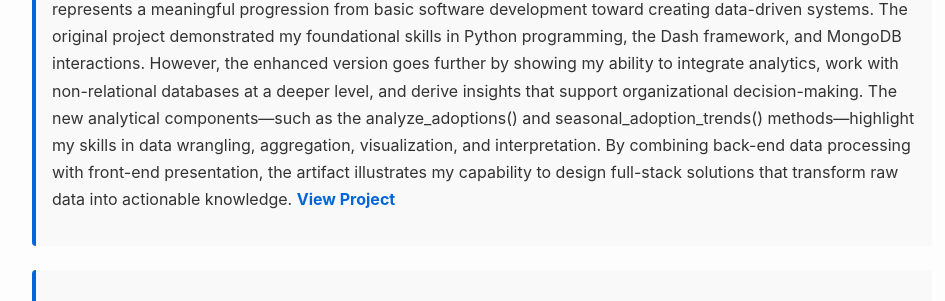
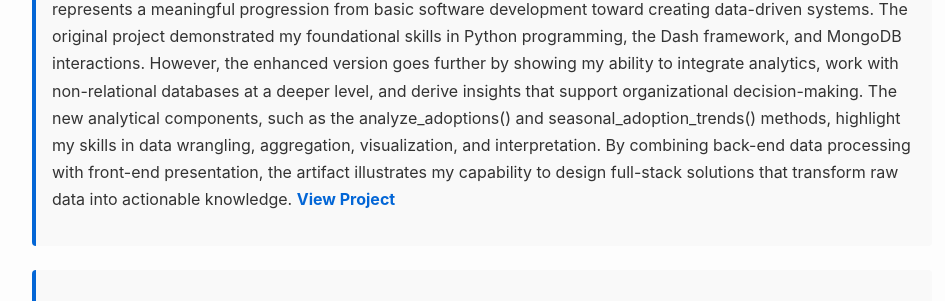
Before and after one commit to SteveArevalo/CS499_CapStone, a Jekyll site: the page built from README.md, in a window 1280 px wide and 900 px high, scrolled down 1353 px. Shown: the part 397-698 px from the top of the window, without its empty margins (158-1103 px from the left). Built offline with Jekyll 4.4.1, drawn with Linux system fonts in a browser that asks for light colours; our own code applies the rules of GitHub Pages for plain Markdown files; some of the changed text lies outside the part shown.

```diff
--- a/_layouts/default.html
+++ b/_layouts/default.html
@@ -156,7 +156,7 @@
     <div class="project">
       <h3>CS340: Client Server Application</h3>
       <p>
-        CS-340 Animal Shelter project, originally implemented a functional CRUD-based dashboard that allowed users to search, filter, create, update, and delete records in a MongoDB database of shelter animals. For this enhancement, I expanded the system to include a data mining and analytics component that provides insight into adoption trends. This included adding new analytical methods to the backend, implementing aggregation pipelines, and visualizing adoption patterns directly in the Jupyter Notebook. I included this artifact in my ePortfolio because it represents a meaningful progression from basic software development toward creating data-driven systems. The original project demonstrated my foundational skills in Python programming, the Dash framework, and MongoDB interactions. However, the enhanced version goes further by showing my ability to integrate analytics, work with non-relational databases at a deeper level, and derive insights that support organizational decision-making. The new analytical components—such as the analyze_adoptions() and seasonal_adoption_trends() methods—highlight my skills in data wrangling, aggregation, visualization, and interpretation. By combining back-end data processing with front-end presentation, the artifact illustrates my capability to design full-stack solutions that transform raw data into actionable knowledge.
+        CS-340 Animal Shelter project, originally implemented a functional CRUD-based dashboard that allowed users to search, filter, create, update, and delete records in a MongoDB database of shelter animals. For this enhancement, I expanded the system to include a data mining and analytics component that provides insight into adoption trends. This included adding new analytical methods to the backend, implementing aggregation pipelines, and visualizing adoption patterns directly in the Jupyter Notebook. I included this artifact in my ePortfolio because it represents a meaningful progression from basic software development toward creating data-driven systems. The original project demonstrated my foundational skills in Python programming, the Dash framework, and MongoDB interactions. However, the enhanced version goes further by showing my ability to integrate analytics, work with non-relational databases at a deeper level, and derive insights that support organizational decision-making. The new analytical components, such as the analyze_adoptions() and seasonal_adoption_trends() methods, highlight my skills in data wrangling, aggregation, visualization, and interpretation. By combining back-end data processing with front-end presentation, the artifact illustrates my capability to design full-stack solutions that transform raw data into actionable knowledge.
         <a href="https://github.com/SteveArevalo/CS499_CapStone/tree/main/EnhancedArtifact/CS340_ClientServerApplication/CS340_ClientServerApplication_Enhancement" target="_blank">View Project</a>
       </p>
     </div>
```
